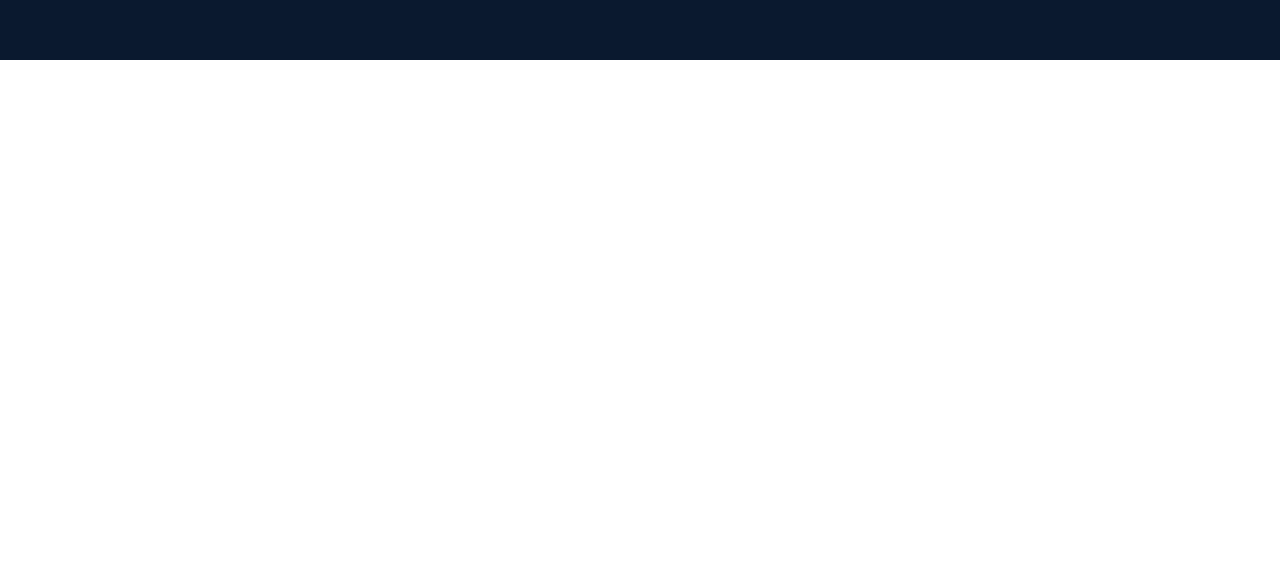
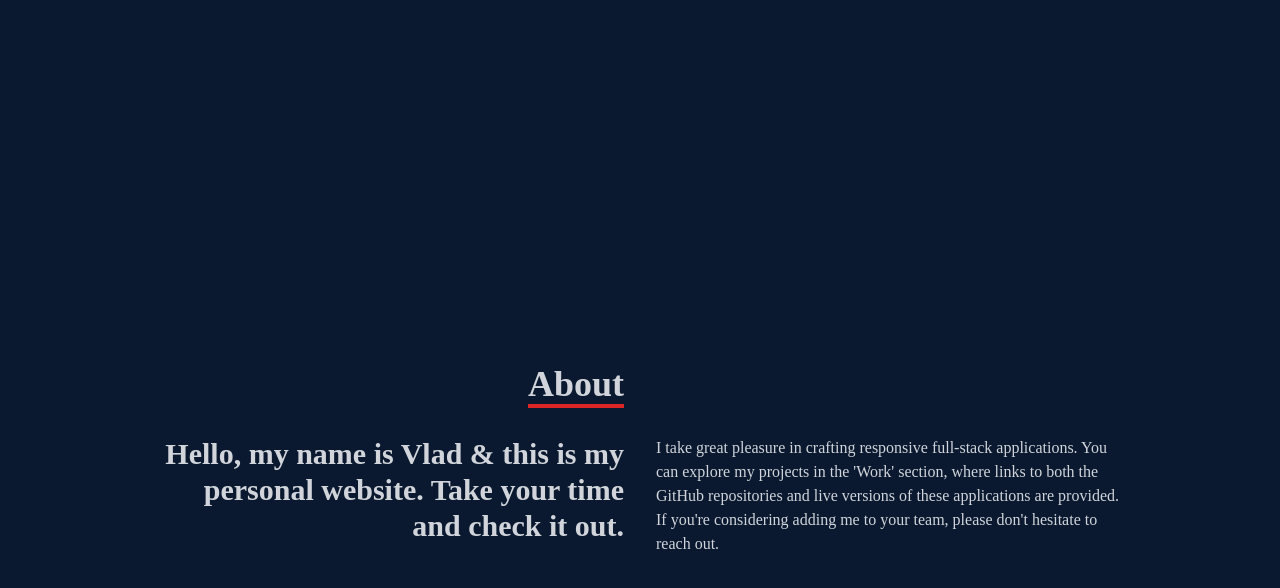
Before and after one commit to irondude14/my-portfolio, a React (Create React App) app: page / in a window 1280 px wide. Shown: the part 740-1328 px from the top of the page. Before the commit the page ends 800 px from the top, so only its background shows below. Built offline with nearby package versions, Linux system fonts and the light colour scheme; the HTML template or start-up script is replaced by a standard one.

Commit message:
About section finished

```diff
--- a/src/App.js
+++ b/src/App.js
@@ -1,11 +1,13 @@
 import Home from './components/Home';
 import Navbar from './components/Navbar';
+import About from './components/About';
 
 function App() {
   return (
     <div>
       <Navbar />
       <Home />
+      <About />
     </div>
   );
 }
--- a/src/components/About.js
+++ b/src/components/About.js
@@ -0,0 +1,37 @@
+import React from 'react';
+
+function About() {
+  return (
+    <div name='about' className='w-full h-screen bg-[#0a192f] text-gray-300'>
+      <div className='flex flex-col justify-center items-center w-full h-full'>
+        <div className='max-w-[1000px] w-full grid grid-cols-2 gap-8'>
+          <div className='sm:text-right pb-8 pl-4'>
+            <p className='text-4xl font-bold inline border-b-4 border-red-600'>
+              About
+            </p>
+          </div>
+          <div></div>
+        </div>
+        <div className='max-w-[1000px] w-full grid sm:grid-cols-2 gap-8 px-4'>
+          <div className='sm:text-right text-3xl font-bold'>
+            <p>
+              Hello, my name is Vlad & this is my personal website. Take your
+              time and check it out.
+            </p>
+          </div>
+          <div>
+            <p>
+              I take great pleasure in crafting responsive full-stack
+              applications. You can explore my projects in the 'Work' section,
+              where links to both the GitHub repositories and live versions of
+              these applications are provided. If you're considering adding me
+              to your team, please don't hesitate to reach out.
+            </p>
+          </div>
+        </div>
+      </div>
+    </div>
+  );
+}
+
+export default About;
```
